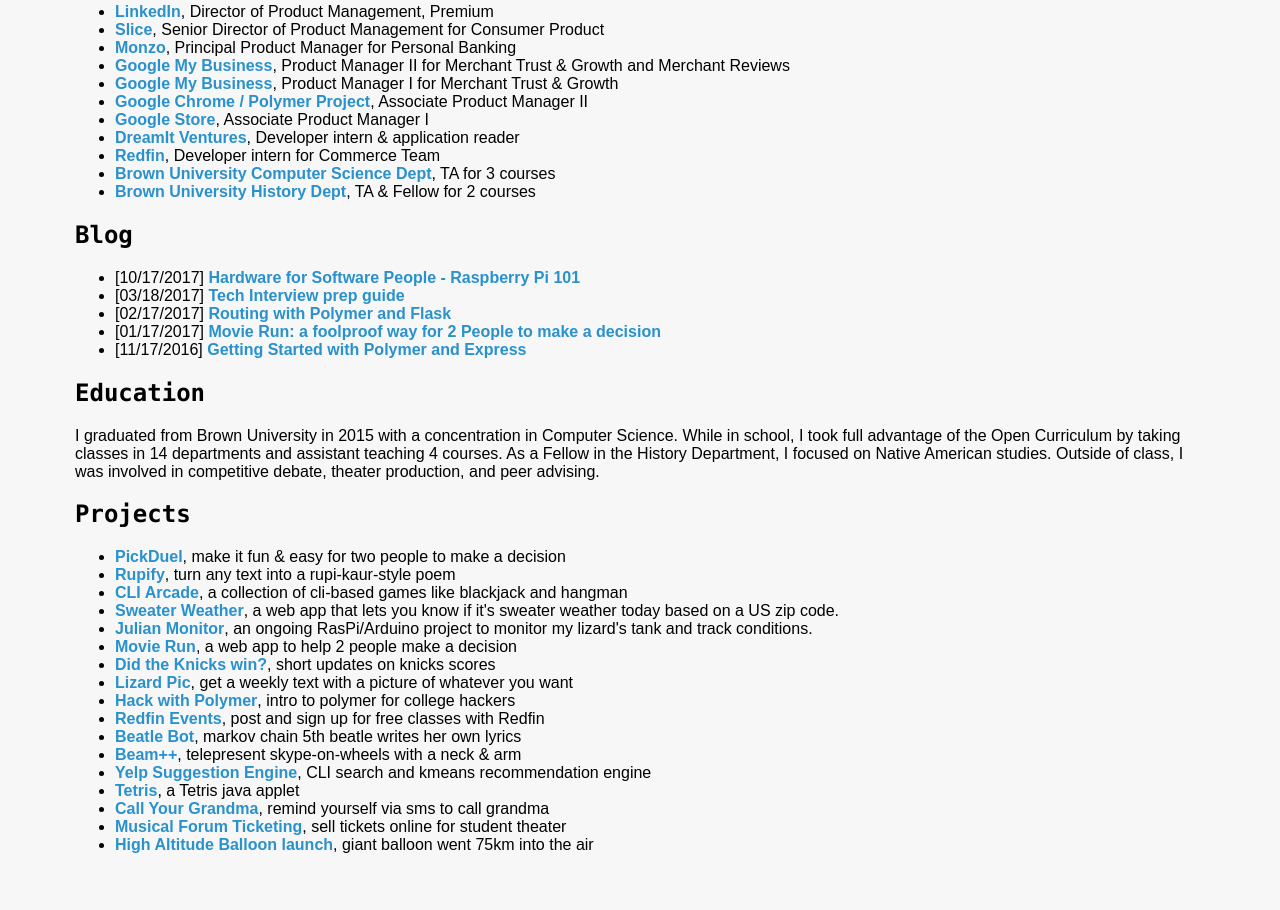
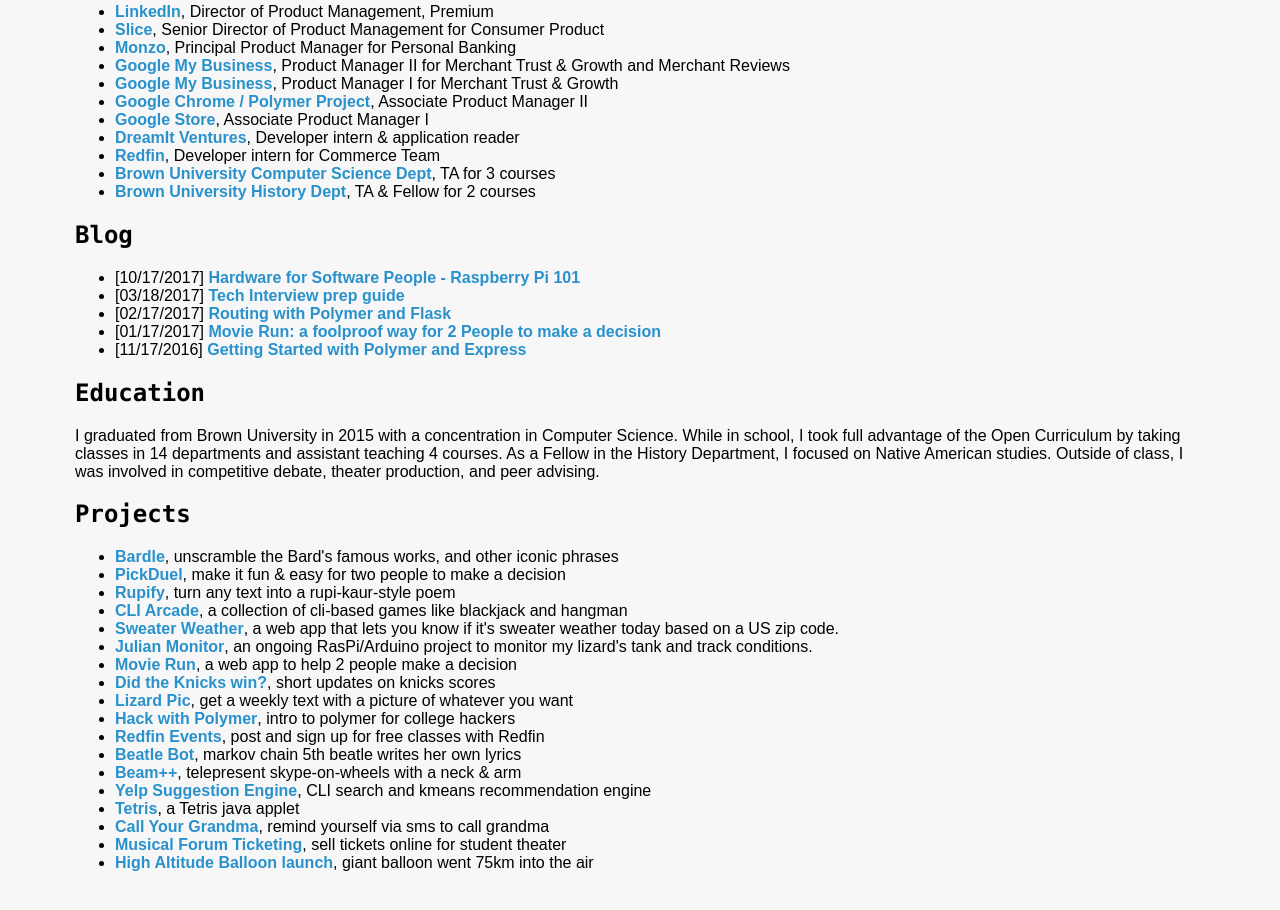
Before and after one commit to wmginsberg/wmginsberg.github.io, a website: page index.html in a window 1280 px wide. Shown: the part 610-1520 px from the top of the page. Drawn offline with Linux system fonts and the light colour scheme.

Commit message:
Update index.html

```diff
--- a/index.html
+++ b/index.html
@@ -103,6 +103,7 @@
 
 <h2> Projects </h2>
 <ul>
+	<li> <a href="https://www.bardle.app">Bardle</a>, unscramble the Bard's famous works, and other iconic phrases </li>
 	<li> <a href="https://www.pickduel.link">PickDuel</a>, make it fun & easy for two people to make a decision </li>
 	<li> <a href="https://www.rupify.fun">Rupify</a>, turn any text into a rupi-kaur-style poem </li>
 	<li> <a href="https://www.github.com/wmginsberg/cli-arcade">CLI Arcade</a>, a collection of cli-based games like blackjack and hangman </li>
```
